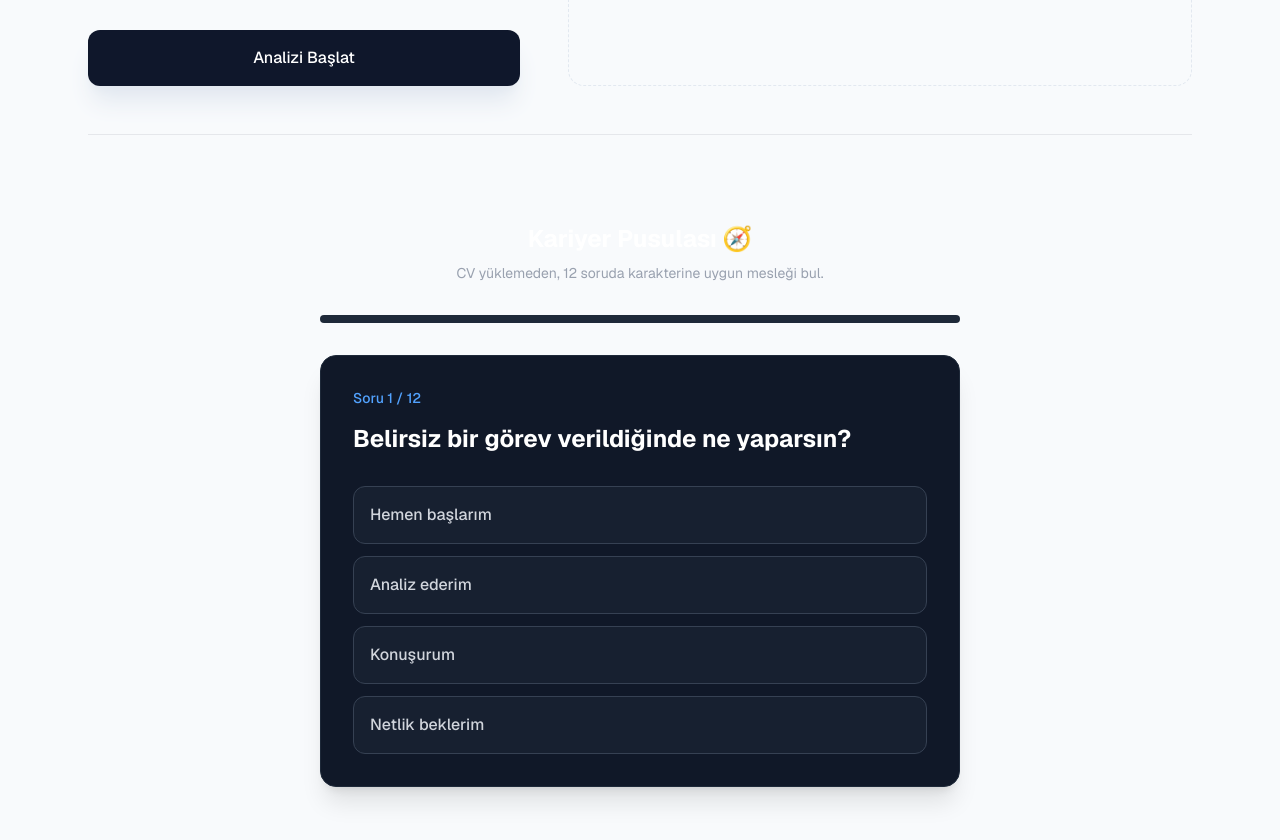
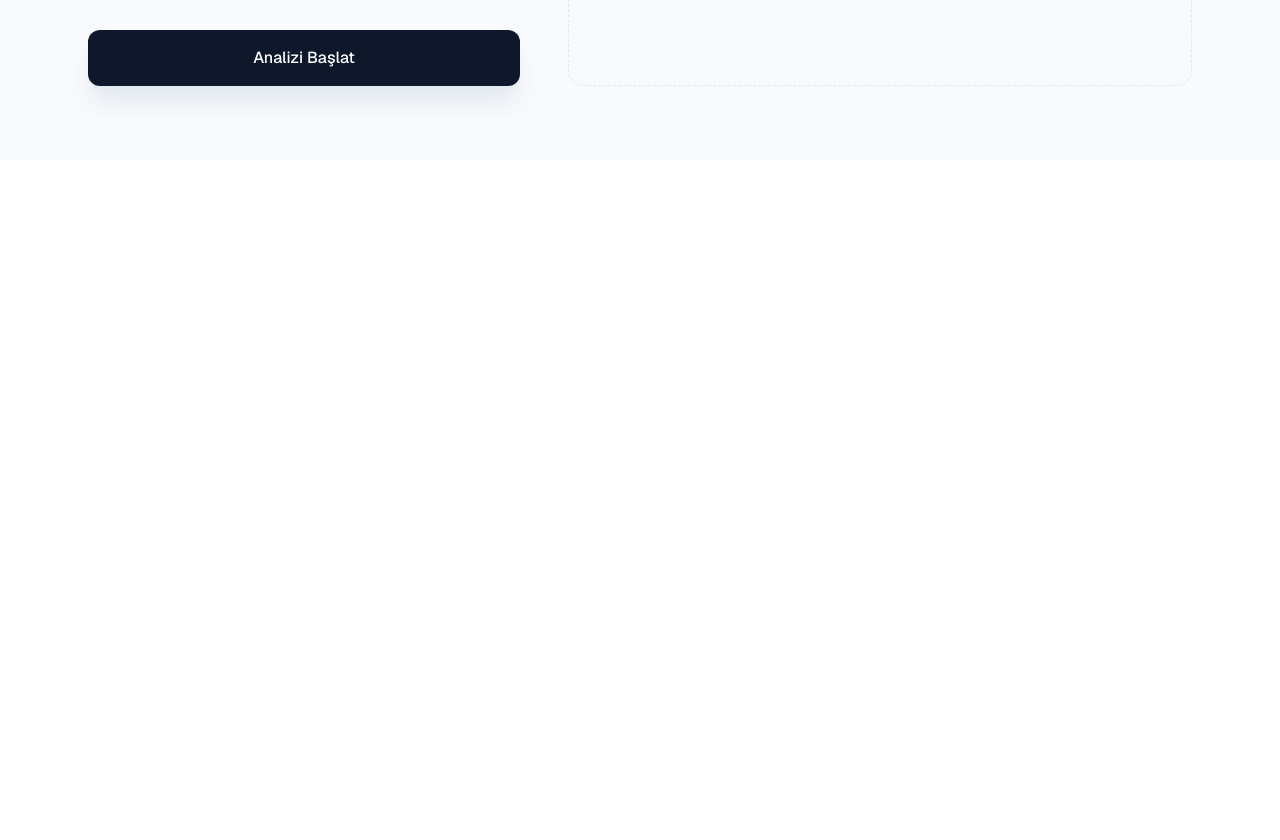
Before and after one commit to monurpirencioglu/rolescope-frontend, a Next.js app: page / in a window 1280 px wide. Shown: the part 640-1480 px from the top of the page. After the commit the page ends 800 px from the top, so only its background shows below. Built offline with nearby package versions, Linux system fonts and the light colour scheme.

Commit message:
Update page.tsx

```diff
--- a/app/page.tsx
+++ b/app/page.tsx
@@ -1,8 +1,5 @@
 "use client";
 import { useState } from 'react';
-
-// 👇 YENİ EKLENEN IMPORT (En tepede yer alıyor)
-import CareerCompass from "./components/CareerCompass";
 
 // Grafik kütüphaneleri
 import {
@@ -33,8 +30,8 @@ import {
   Loader2,
   DollarSign,
   Award,
-  Crown,       // Premium İkonu
-  Unlock       // Kilit Açık İkonu
+  Crown,        // Premium İkonu
+  Unlock        // Kilit Açık İkonu
 } from 'lucide-react';
 
 ChartJS.register(ArcElement, Tooltip, Legend, RadialLinearScale, PointElement, LineElement, Filler);
@@ -54,7 +51,7 @@ export default function Home() {
   const [answers, setAnswers] = useState<Record<string, any>>({});
   const [testCompleted, setTestCompleted] = useState(false);
 
-  // --- DNA TEST SORULARI (Eski) ---
+  // --- DNA TEST SORULARI (Eski - Çalışan Hali) ---
   const questions = [
     { id: 1, text: "Belirsiz bir durumla karşılaştığında ilk tepkin ne olur?", options: ["Hemen aksiyon alır, yolda düzeltirim (Hız Odaklı).", "Önce tüm verileri toplar, analiz ederim (Analitik).", "Ekibimle konuşur, ortak karar alırım (Demokratik).", "Yöneticimden net talimat beklerim (Hiyerarşik)."] },
     { id: 2, text: "Seni en çok ne motive eder?", options: ["Zor ve karmaşık problemleri çözmek.", "İnsanlara yardım etmek ve mentörlük.", "Net, ölçülebilir başarılar ve yüksek kazanç.", "Sistemi kurmak, optimize etmek ve düzeni sağlamak."] },
@@ -360,13 +357,6 @@ export default function Home() {
                 </div>
             </div>
         )}
-
-
-        <div className="border-t border-gray-200 mt-12 pt-10 pb-10">
-            <CareerCompass />
-        </div>
-
-
       </main>
     </div>
   );
```
